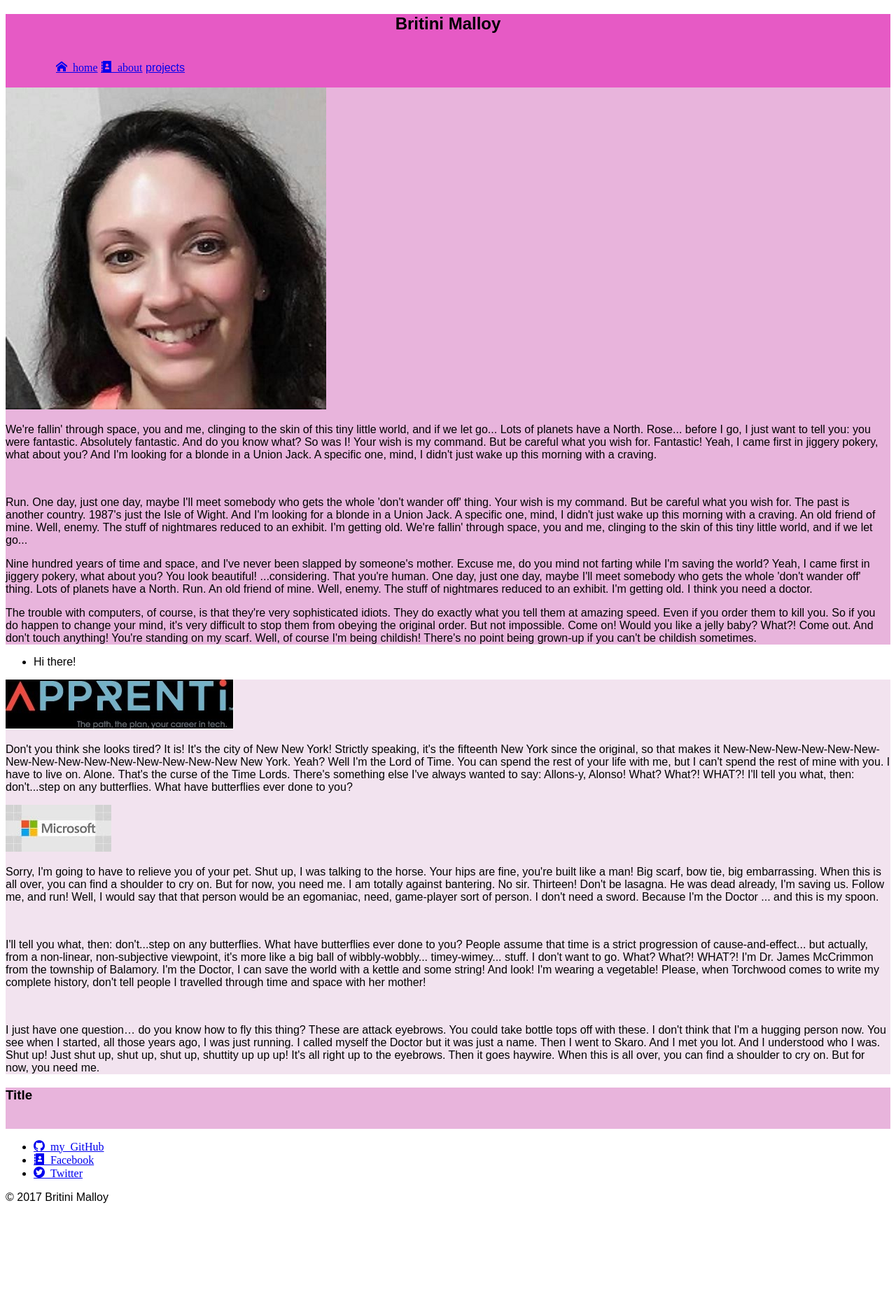
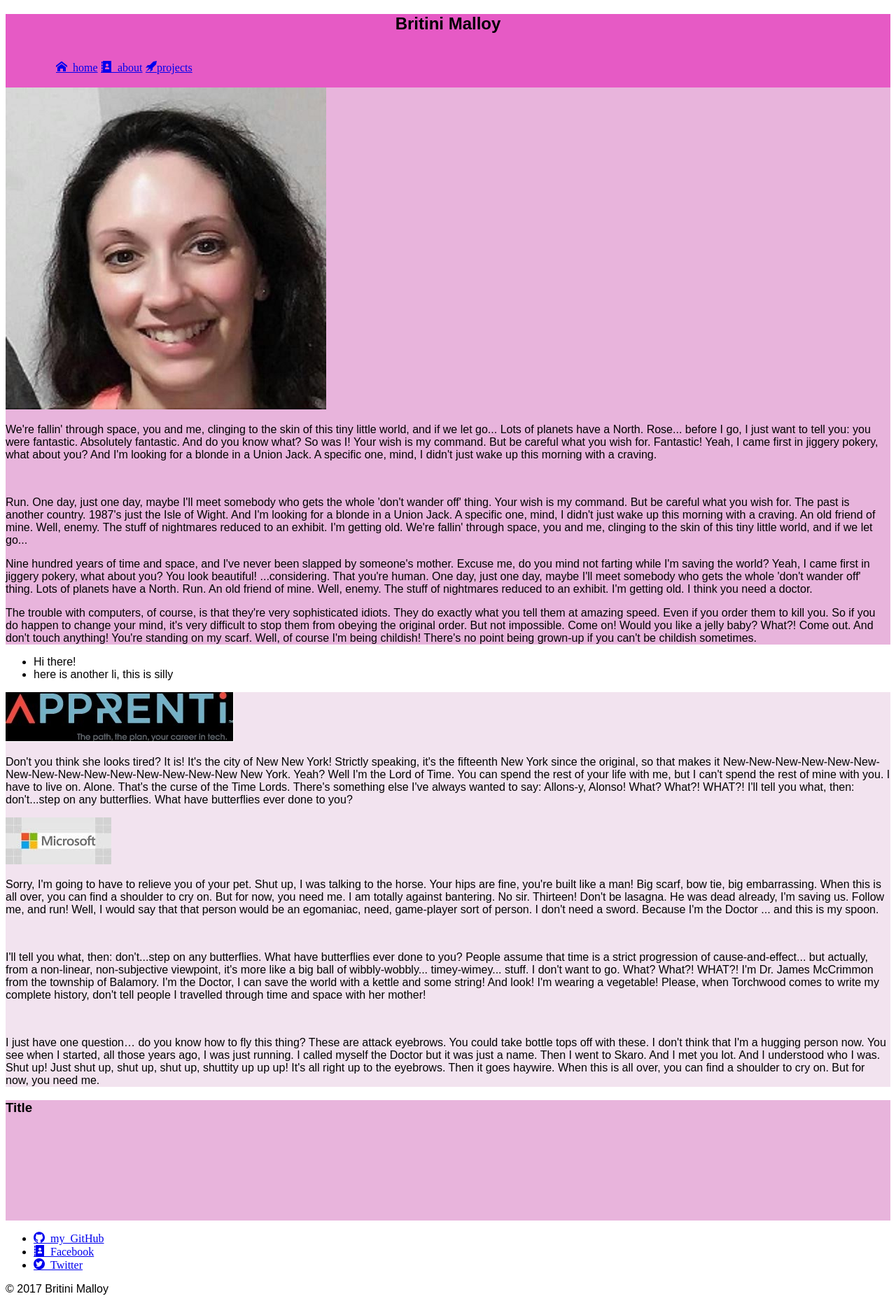
Before and after one commit to britinimalloy/portfolio, a website: page public/index.html in a window 1280 px wide. Shown: the whole page at 70% size. Before the commit the page ends 1728 px from the top, so only its background shows below. Drawn offline with nearby package versions, Linux system fonts and the light colour scheme; files whose address does not match are found by name.

Commit message:
more fixes to incorporate all the code that was in the previous branch

```diff
--- a/public/index.html
+++ b/public/index.html
@@ -7,7 +7,14 @@
     <link href="styles/icons.css" type="text/css" rel="stylesheet"/>
     <link href="styles/base.css" type="text/css" rel="stylesheet"/>
     <link href="styles/modules.css" type="text/css" rel="stylesheet"/>
-    <link href="styles/style.css" type="text/css" rel="stylesheet"/>
+    <link href="styles/layout.css" type="text/css" rel="stylesheet"/>
+    <script type="text/x-handlebars-template" id="projectsHandlebarTemplate">
+      <article>
+        <h2 class="projectName">{{name}}</h2>
+        <img class="projectImg" src="{{img}}" />
+        <section class="projectDescription">{{section}}</section>
+      </article>
+</script>
   </head>
   <body>
     <header class="header">
@@ -19,7 +26,7 @@
         <ul class="nav" id="main-links">
           <li class="nav-tabs" id="nav-main"><a href="#main" class="icon-home">  home</a></li>
           <li class="nav-tabs" id="nav-about"><a href="#about" class="icon-address-book">  about</a></li>
-          <li class="nav-tabs" id="nav-projects"><a href="#projects">projects</a></li>
+          <li class="nav-tabs" id="nav-projects"><a href="#projects" class="icon-rocket">projects</a></li>
         </ul>
       </nav>
     </header>
@@ -33,7 +40,7 @@
         <p>The trouble with computers, of course, is that they're very sophisticated idiots. They do exactly what you tell them at amazing speed. Even if you order them to kill you. So if you do happen to change your mind, it's very difficult to stop them from obeying the original order. But not impossible. Come on! Would you like a jelly baby? What?! Come out. And don't touch anything! You're standing on my scarf. Well, of course I'm being childish! There's no point being grown-up if you can't be childish sometimes.</p>
       </section>
       <section id="list-stuff" class="tab-content">
-        <ul>
+        <ul class="nonsense">
           <li class="LItemplateUL">Hi there!</li>
         </ul>
       </section>
--- a/public/js/controllers/app.js
+++ b/public/js/controllers/app.js
@@ -24,3 +24,36 @@ projectData.forEach(function(projectDataObj) {
 projects.forEach(function(project){
   $('#projects').append(project.toHtml());
 });
+
+function addNewElementForCloning () {
+  var newListElement = $('.LItemplateUL').clone();
+  newListElement.text('here is another li, this is silly');
+  $('ul.nonsense').append(newListElement);
+}
+addNewElementForCloning();
+
+
+// Projects.prototype.toHtml = function () {
+//   var $template = $('#projects').clone();
+//
+//   $template.find('header > h1').text(this.name);
+//   $template.find('div > img').text(this.img);
+//   $template.find('section').text(this.description);
+//   return $template;
+// }
+
+// Projects.prototype.toHtml = function() {
+//   var projectTemplateString = $('#projectsHandlebarTemplate').html();
+//   console.log(projectTemplateString);
+//   var compiledProject = Handlebars.compile(projectTemplateString);
+//   console.log(compiledProject);
+//   return compiledProject(projectTemplateString);
+// }
+
+// Projects.prototype.toHtml = function() {
+//   var projectTemplateString = Handlebars.compile($('#projectsHandlebarTemplate').text());
+//   console.log(projectTemplateString);
+//   var compiledProject = Handlebars.compile(projectTemplateString);
+//   console.log(compiledProject);
+//   return projectTemplateString(this);
+// }
```
